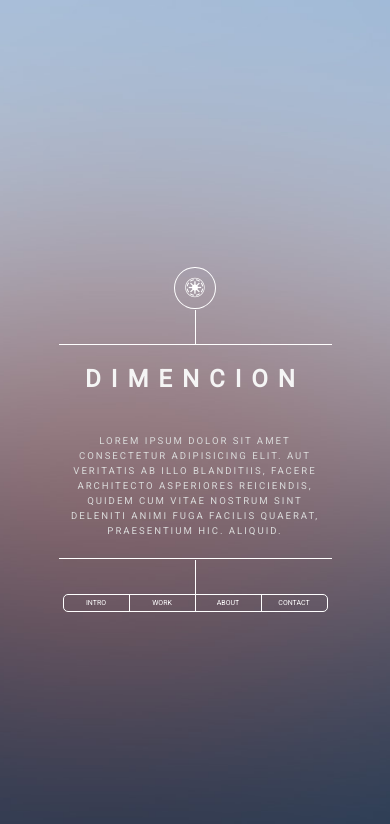
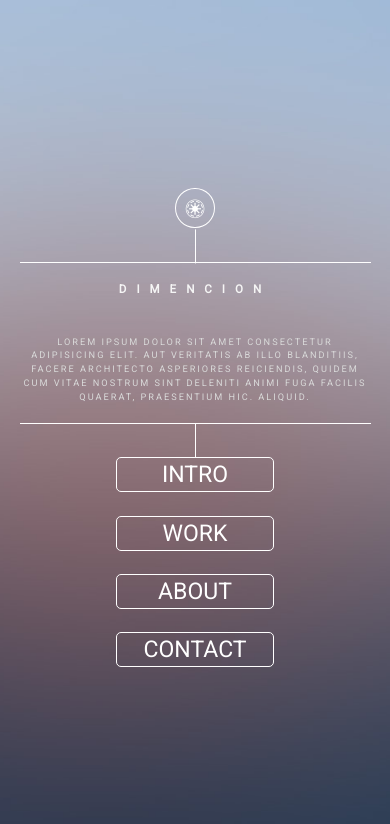
Before and after one commit to Crzek/dimention, a plain HTML site: page index.html in a window 390 px wide. Drawn offline with Linux system fonts and the light colour scheme; files whose address does not match are found by name.

Commit message:
fix nav and media queries

```diff
--- a/index.html
+++ b/index.html
@@ -25,17 +25,17 @@
       </div>
       <nav>
         <ul>
-          <li><a href="#">Intro</a></li>
+          <li><a class="first" href="#">Intro</a></li>
           <li><a href="#">Work</a></li>
           <li><a href="#">About</a></li>
-          <li><a href="#">Contact</a></li>
+          <li><a class="last" href="#">Contact</a></li>
         </ul>
       </nav>
 
     </header>
   </div>
 
-
+  <script src="./script.js"></script>
 </body>
 
 </html>
--- /dev/null
+++ b/script.js
@@ -0,0 +1,2 @@
+const as = document.querySelector("a:last-child");
+console.log(as.textContent);
--- a/style.css
+++ b/style.css
@@ -41,43 +41,7 @@ body {
   text-align: center;
 }
 
-@media (max-width:900px) {
-  html {
-    font-size: 10px;
-  }
 
-  .container {
-    width: 60%;
-
-  }
-  .container h1 {
-    font-size: .6rem;
-  }
-
-  nav ul li a {
-  font-size: .1rem;
-  min-width: 1em;
-  padding: 3px;
-  letter-spacing: normal;
-
-  }
-}
-
-@media (max-width:500px) {
-  html {
-    font-size: 10px;
-
-  }
-
-  .container {
-    width: 70%;
-  }
-
-  .container h1 {
-    font-size: .5rem;
-  }
-
-}
 
 .logo {
   font-size: 2rem;
@@ -118,7 +82,7 @@ body {
 
 .content p {
   font-size: .8em;
-  line-height: 1.5rem;
+  line-height: 1.5em;
   padding: 2rem 0;
   color: rgb(217, 217, 217);
 }
@@ -136,9 +100,10 @@ nav {
   display: inline-block;
   position: relative;
   border: 1px solid white;
+  border-radius: 5px;
   margin-top: var(--dist);
-  border-radius: 5px;
   letter-spacing: 1px;
+  font-size: 1rem;
 }
 
 
@@ -156,11 +121,18 @@ nav ul li {
 
 nav ul li a {
   display: block;
-  font-size: .7rem;
-  min-width: 6.5rem;
+  font-size: 1em;
+  min-width: 6.9em;
   padding: .6em 1em;
   text-decoration: none;
   color: white;
+}
+
+a.first {
+  border-radius: 3px 0 0 3px;
+}
+a.last {
+  border-radius: 0 3px 3px 0 ;
 }
 
 nav ul li a:hover {
@@ -174,9 +146,61 @@ nav ul li:not(:last-child) {
   border-right: 1px solid white;
 
 }
-/*
-.content,
-nav {
-  display: none;
-  transition: max-height 0.75s ease, padding 0.75s ease, opacity 0.325s ease-in-out;
-} */
+
+
+@media (max-width:900px) {
+  html {
+    font-size: 1rem;
+  }
+
+  .container {
+    width: 90%;
+
+  }
+  .container h1 {
+    font-size: 1em;
+  }
+
+  nav ul li a {
+  font-size: 1em;
+  /* min-width: 1em; */
+  padding: 3px;
+  letter-spacing: normal;
+
+  }
+}
+
+@media (max-width:500px) {
+  html {
+    font-size: .6rem;
+  }
+
+  .container {
+    width: 90%;
+  }
+
+  nav {
+    font-size: 2em;
+    border: none;
+
+  }
+  nav ul {
+    flex-direction: column;
+  }
+
+  nav ul li {
+    margin-bottom: 1em;
+  }
+
+  nav ul li a {
+    border: 1px solid white;
+    border-radius: 5px;
+  }
+  nav ul li:not(:last-child) {
+    border-right: none;
+  }
+
+  a.last,
+  a.first {
+    border-radius:  5px;
+}
```
